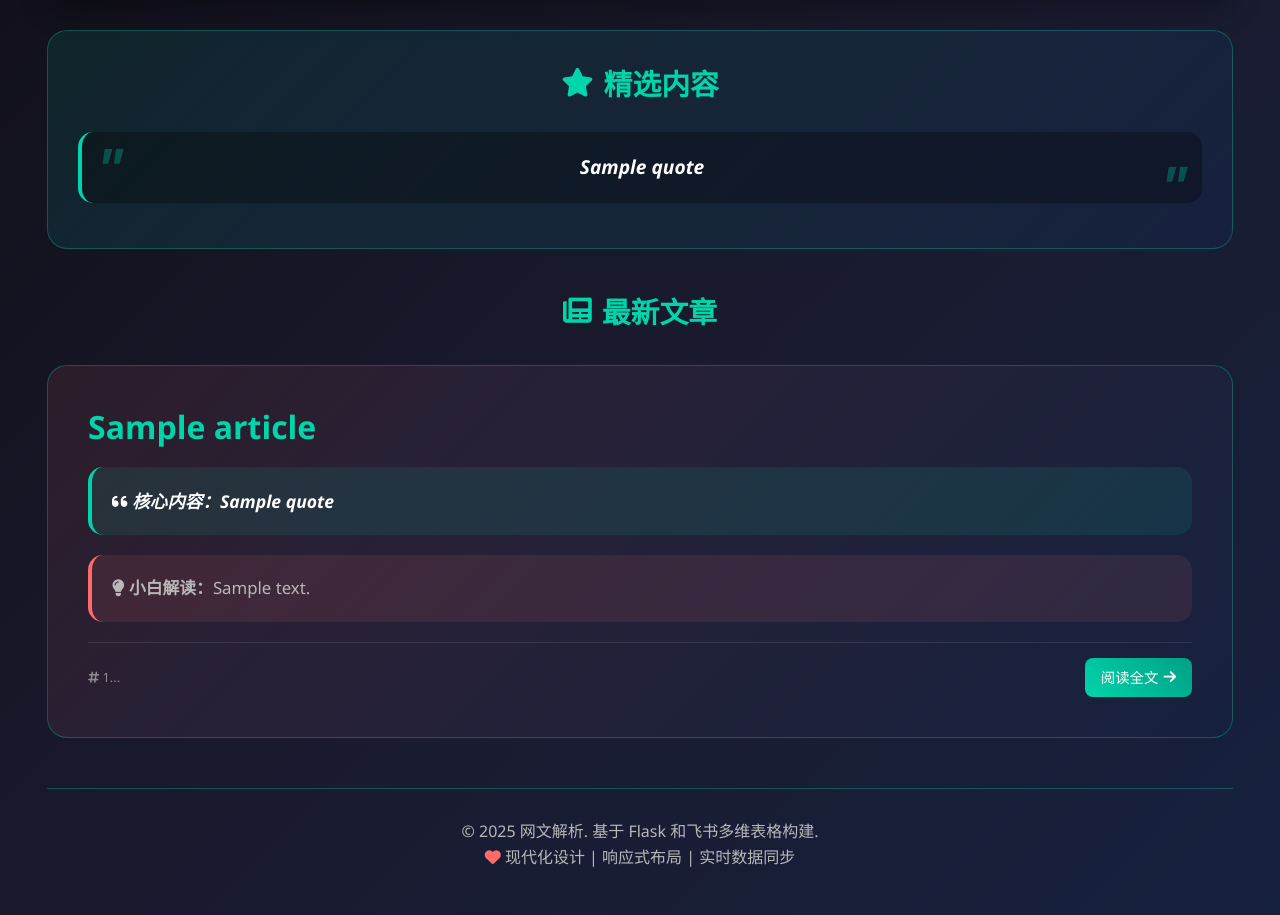
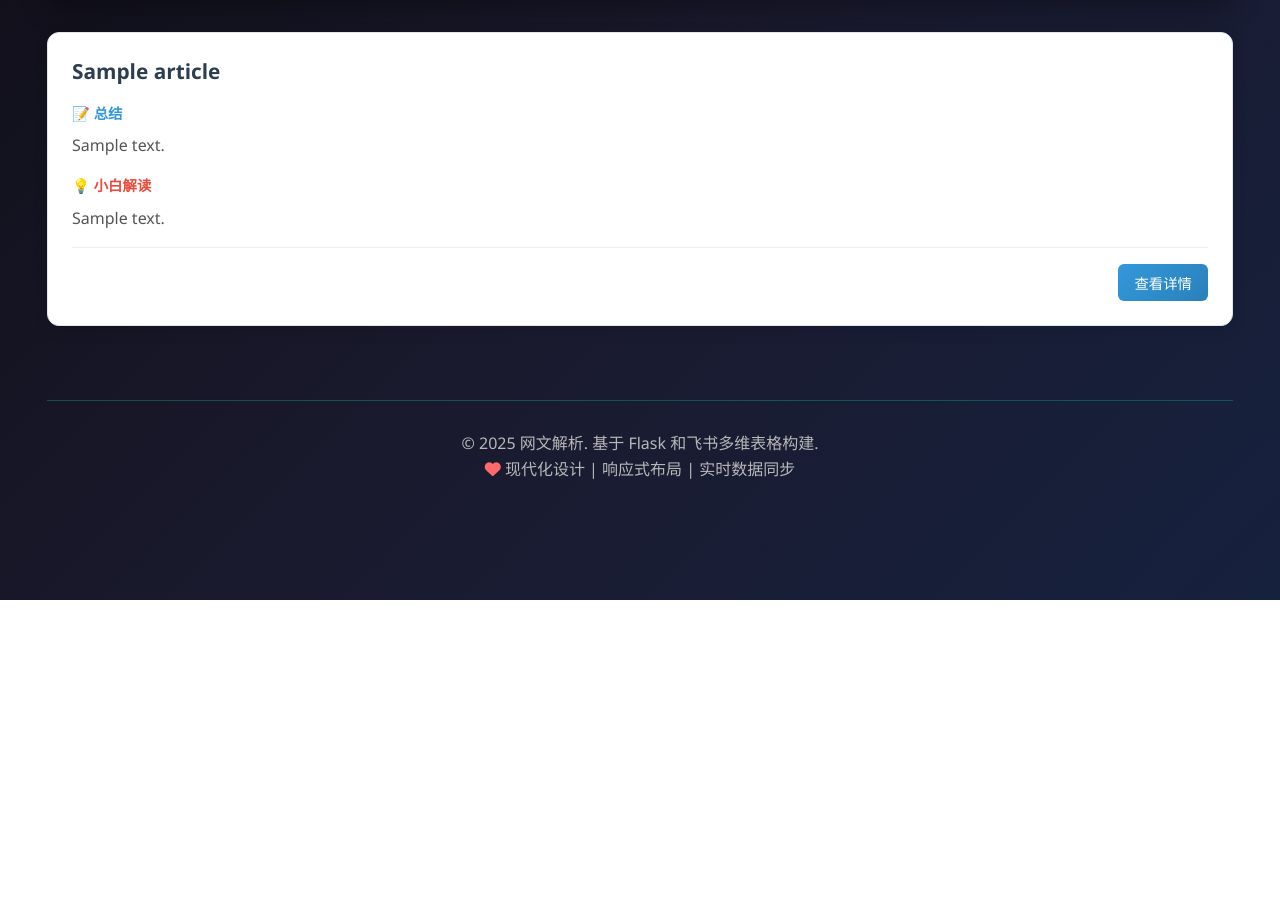
Before and after one commit to feizaiguai/trae, a Flask app: template GIT/飞书网文/templates/index.html in a window 1280 px wide. Shown: the part 200-1115 px from the top of the page. After the commit the page ends 800 px from the top, so only its background shows below. Run offline with Flask 3, Linux system fonts and the light colour scheme; the template is opened without the code that fills it: most values are stand-ins (such as "Sample title", 1, 10 or a date in 2020).

Commit message:
重构页面布局：删除精选内容模块和最新文章标题，改为独立新闻模块显示

```diff
--- a/GIT/飞书网文/templates/index.html
+++ b/GIT/飞书网文/templates/index.html
@@ -4,182 +4,87 @@
 
 {% block extra_css %}
 <style>
-    /* 精选金句样式 */
-    .featured-quotes {
-        background: linear-gradient(135deg, rgba(0, 212, 170, 0.1) 0%, rgba(22, 33, 62, 0.8) 100%);
-        padding: 30px;
-        border-radius: 20px;
-        margin-bottom: 40px;
-        border: 1px solid var(--border-color);
-        text-align: center;
+    /* 新闻模块样式 */
+    .news-module {
+        background: white;
+        border-radius: 12px;
+        padding: 1.5rem;
+        margin-bottom: 1.5rem;
+        box-shadow: 0 4px 15px rgba(0, 0, 0, 0.1);
+        border: 1px solid #e1e5e9;
+        transition: all 0.3s ease;
     }
 
-    .quotes-title {
-        font-size: 1.8em;
-        color: var(--accent-color);
-        margin-bottom: 25px;
-        display: flex;
-        align-items: center;
-        justify-content: center;
-        gap: 10px;
+    .news-module:hover {
+        transform: translateY(-2px);
+        box-shadow: 0 8px 25px rgba(0, 0, 0, 0.15);
     }
 
-    .quote-item {
-        background: rgba(0, 0, 0, 0.3);
-        padding: 20px;
-        border-radius: 15px;
-        margin: 15px 0;
-        border-left: 4px solid var(--accent-color);
-        font-size: 1.2em;
-        font-weight: bold;
-        font-style: italic;
-        position: relative;
-        overflow: hidden;
+    .news-header {
+        margin-bottom: 1rem;
     }
 
-    .quote-item::before {
-        content: '"';
-        font-size: 3em;
-        color: var(--accent-color);
-        position: absolute;
-        top: -10px;
-        left: 15px;
-        opacity: 0.3;
+    .news-title {
+        font-size: 1.3rem;
+        font-weight: 600;
+        color: #2c3e50;
+        line-height: 1.4;
+        margin: 0;
     }
 
-    .quote-item::after {
-        content: '"';
-        font-size: 3em;
-        color: var(--accent-color);
-        position: absolute;
-        bottom: -30px;
-        right: 15px;
-        opacity: 0.3;
+    .news-summary, .news-interpretation {
+        margin-bottom: 1rem;
+    }
+
+    .summary-label, .interpretation-label {
+        font-weight: 600;
+        color: #3498db;
+        margin-bottom: 0.5rem;
+        font-size: 0.9rem;
+    }
+
+    .interpretation-label {
+        color: #e74c3c;
+    }
+
+    .news-summary p, .news-interpretation p {
+        color: #555;
+        line-height: 1.6;
+        margin: 0;
+    }
+
+    .news-footer {
+        text-align: right;
+        margin-top: 1rem;
+        padding-top: 1rem;
+        border-top: 1px solid #eee;
+    }
+
+    .read-detail-btn {
+        background: linear-gradient(135deg, #3498db, #2980b9);
+        color: white;
+        border: none;
+        padding: 0.5rem 1rem;
+        border-radius: 6px;
+        cursor: pointer;
+        font-size: 0.9rem;
+        transition: all 0.3s ease;
+    }
+
+    .read-detail-btn:hover {
+        background: linear-gradient(135deg, #2980b9, #1f5f8b);
+        transform: translateY(-1px);
     }
 
     /* 文章列表样式 */
     .articles-section {
-        margin-top: 40px;
-    }
-
-    .section-title {
-        font-size: 1.8em;
-        color: var(--accent-color);
-        margin-bottom: 30px;
-        text-align: center;
-        display: flex;
-        align-items: center;
-        justify-content: center;
-        gap: 10px;
+        margin-top: 2rem;
     }
 
     .articles-grid {
-        display: grid;
-        grid-template-columns: 1fr;
-        gap: 30px;
-        margin-top: 30px;
-        max-width: 1200px;
-        margin-left: auto;
-        margin-right: auto;
-    }
-
-    .article-card {
-        background: linear-gradient(135deg, rgba(255, 107, 107, 0.1) 0%, rgba(22, 33, 62, 0.8) 100%);
-        border-radius: 20px;
-        padding: 40px;
-        border: 1px solid var(--border-color);
-        transition: all 0.3s ease;
-        position: relative;
-        overflow: hidden;
-        width: 100%;
-        min-height: 300px;
-    }
-
-    .article-card:hover {
-        transform: translateY(-5px);
-        box-shadow: 0 15px 40px var(--shadow-color);
-        border-color: var(--accent-color);
-    }
-
-    .article-title {
-        font-size: 2em;
-        color: var(--accent-color);
-        margin-bottom: 20px;
-        font-weight: bold;
-        line-height: 1.3;
-    }
-
-    .article-title a {
-        color: inherit;
-        text-decoration: none;
-        transition: color 0.3s ease;
-    }
-
-    .article-title a:hover {
-        color: var(--accent-secondary);
-    }
-
-    .article-quote {
-        background: rgba(0, 212, 170, 0.1);
-        padding: 20px;
-        border-radius: 15px;
-        margin: 20px 0;
-        border-left: 4px solid var(--accent-color);
-        font-style: italic;
-        font-weight: 600;
-        font-size: 1.1em;
-    }
-
-    .article-review {
-        background: rgba(255, 107, 107, 0.1);
-        padding: 20px;
-        border-radius: 15px;
-        margin: 20px 0;
-        border-left: 4px solid var(--accent-secondary);
-        color: var(--text-secondary);
-        font-size: 1.05em;
-    }
-
-    .article-preview {
-        color: var(--text-secondary);
-        line-height: 1.8;
-        margin: 20px 0;
-        font-size: 1.05em;
-    }
-
-    .article-meta {
         display: flex;
-        justify-content: space-between;
-        align-items: center;
-        margin-top: 20px;
-        padding-top: 15px;
-        border-top: 1px solid rgba(255, 255, 255, 0.1);
-        flex-wrap: wrap;
-        gap: 10px;
-    }
-
-    .read-more {
-        background: linear-gradient(45deg, var(--accent-color), #00a085);
-        color: white;
-        padding: 8px 16px;
-        border-radius: 8px;
-        text-decoration: none;
-        font-size: 0.9em;
-        transition: all 0.3s ease;
-        display: inline-flex;
-        align-items: center;
-        gap: 5px;
-    }
-
-    .read-more:hover {
-        transform: translateX(3px);
-        box-shadow: 0 3px 10px rgba(0, 212, 170, 0.3);
-    }
-
-    .article-id {
-        color: var(--text-secondary);
-        font-size: 0.8em;
-        opacity: 0.7;
+        flex-direction: column;
+        gap: 0;
     }
 
     /* 空状态样式 */
@@ -235,74 +140,37 @@
 {% endblock %}
 
 {% block content %}
-<!-- 精选金句区域 -->
-{% if articles %}
-    {% set quotes = articles | selectattr('quote') | list %}
-    {% if quotes %}
-    <section class="featured-quotes fade-in">
-        <h2 class="quotes-title">
-            <i class="fas fa-star"></i>
-            精选内容
-        </h2>
-        {% for article in quotes[:3] %}
-            {% if article.quote %}
-            <div class="quote-item">
-                {{ article.quote }}
-            </div>
-            {% endif %}
-        {% endfor %}
-    </section>
-    {% endif %}
-{% endif %}
+
 
 <!-- 文章列表区域 -->
 <section class="articles-section">
-    <h2 class="section-title">
-        <i class="fas fa-newspaper"></i>
-        最新文章
-    </h2>
 
     {% if articles %}
     <div class="articles-grid">
         {% for article in articles %}
-        <article class="article-card fade-in" style="animation-delay: {{ loop.index0 * 0.1 }}s">
-            <h3 class="article-title">
-                <a href="/article/{{ article.id }}" target="_blank">
-                    {{ article.title or '无标题' }}
-                </a>
-            </h3>
+        <div class="news-module">
+            <div class="news-header">
+                <h3 class="news-title">{{ article.title or '无标题' }}</h3>
+            </div>
 
-            {% if article.quote %}
-            <div class="article-quote">
-                <i class="fas fa-quote-left"></i>
-                <strong>核心内容：</strong>{{ article.quote }}
+            {% if article.content %}
+            <div class="news-summary">
+                <div class="summary-label">📝 总结</div>
+                <p>{{ article.content }}</p>
             </div>
             {% endif %}
 
             {% if article.review %}
-            <div class="article-review">
-                <i class="fas fa-lightbulb"></i>
-                <strong>小白解读：</strong>{{ article.review }}
+            <div class="news-interpretation">
+                <div class="interpretation-label">💡 小白解读</div>
+                <p>{{ article.review }}</p>
             </div>
             {% endif %}
 
-            {% if article.preview %}
-            <div class="article-preview">
-                {{ article.preview }}
+            <div class="news-footer">
+                <button class="read-detail-btn" onclick="window.location.href='/article/{{ article.id }}'" target="_blank">查看详情</button>
             </div>
-            {% endif %}
-
-            <div class="article-meta">
-                <span class="article-id">
-                    <i class="fas fa-hashtag"></i>
-                    {{ article.id[:8] }}...
-                </span>
-                <a href="/article/{{ article.id }}" class="read-more" target="_blank">
-                    阅读全文
-                    <i class="fas fa-arrow-right"></i>
-                </a>
-            </div>
-        </article>
+        </div>
         {% endfor %}
     </div>
     {% else %}
```
